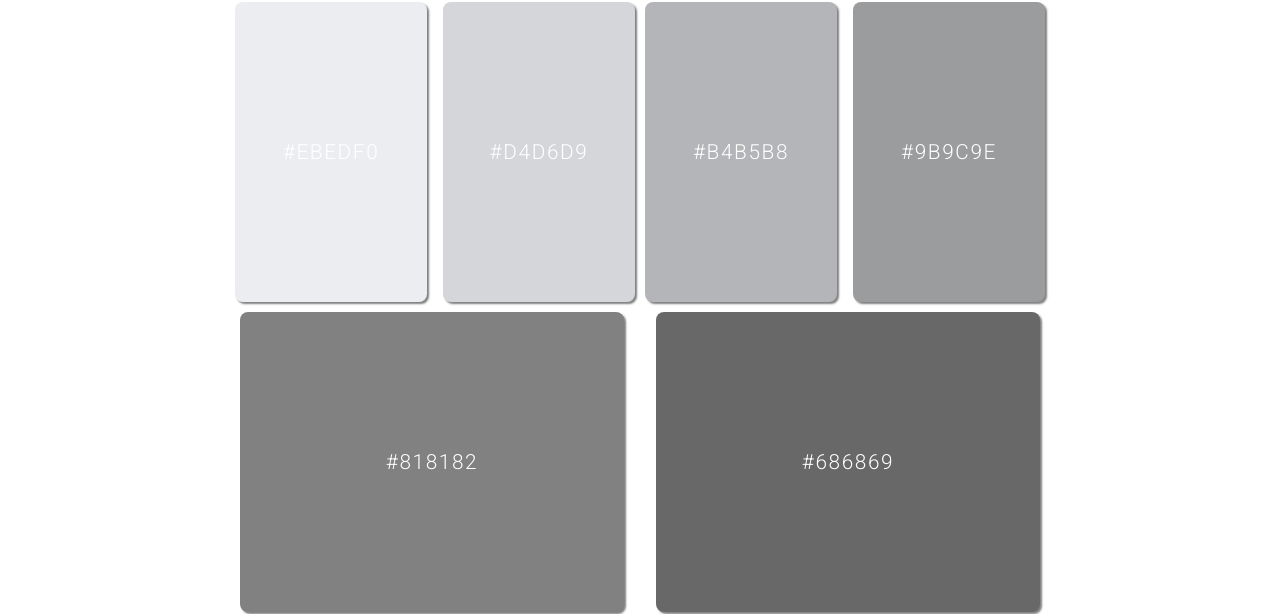
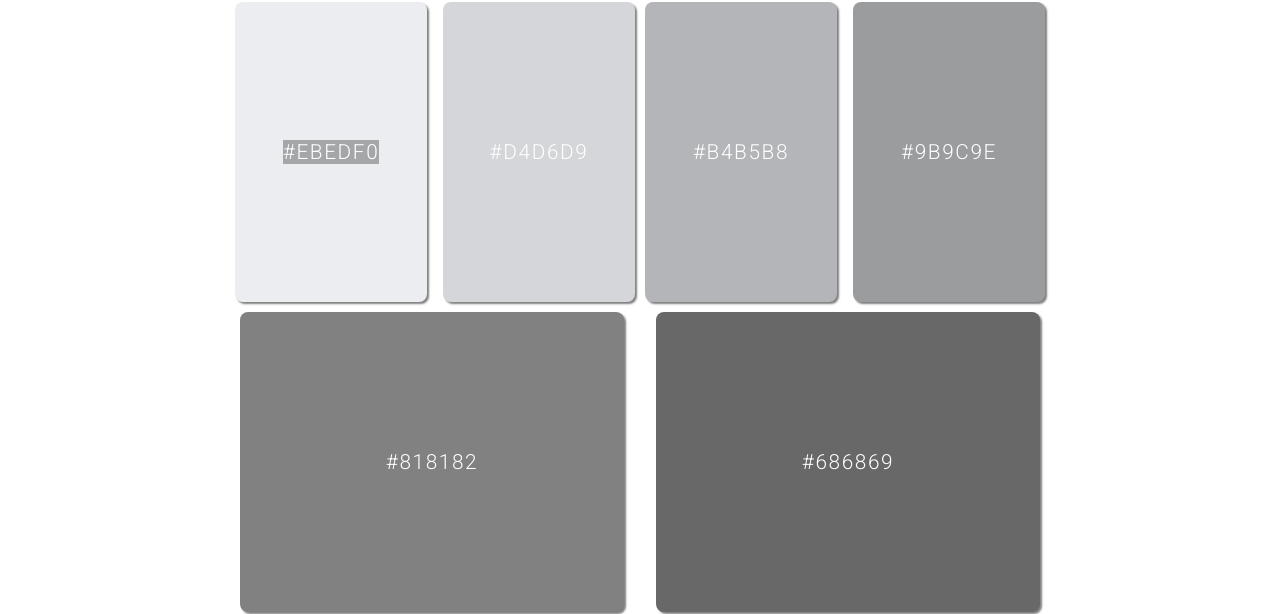
Before and after one commit to UlrikaHook/color-inspo-site, a plain HTML site: page index.html in a window 1280 px wide. In both pictures the pointer is over the element "#EBEDF0". Shown: the part 111-725 px from the top of the page. Drawn offline with Linux system fonts and the light colour scheme.

Commit message:
added background on hover to see text better

```diff
--- a/styles/style.css
+++ b/styles/style.css
@@ -62,6 +62,10 @@ section:first-of-type{
 	font-weight: 300;
 	letter-spacing: 0.1rem;
 	border-radius:0.5rem;
+}
+
+.colorBox:hover p {
+  background: rgba(0, 0, 0, 0.3);
 }
 
 .wholeBox .colorBox{
```
